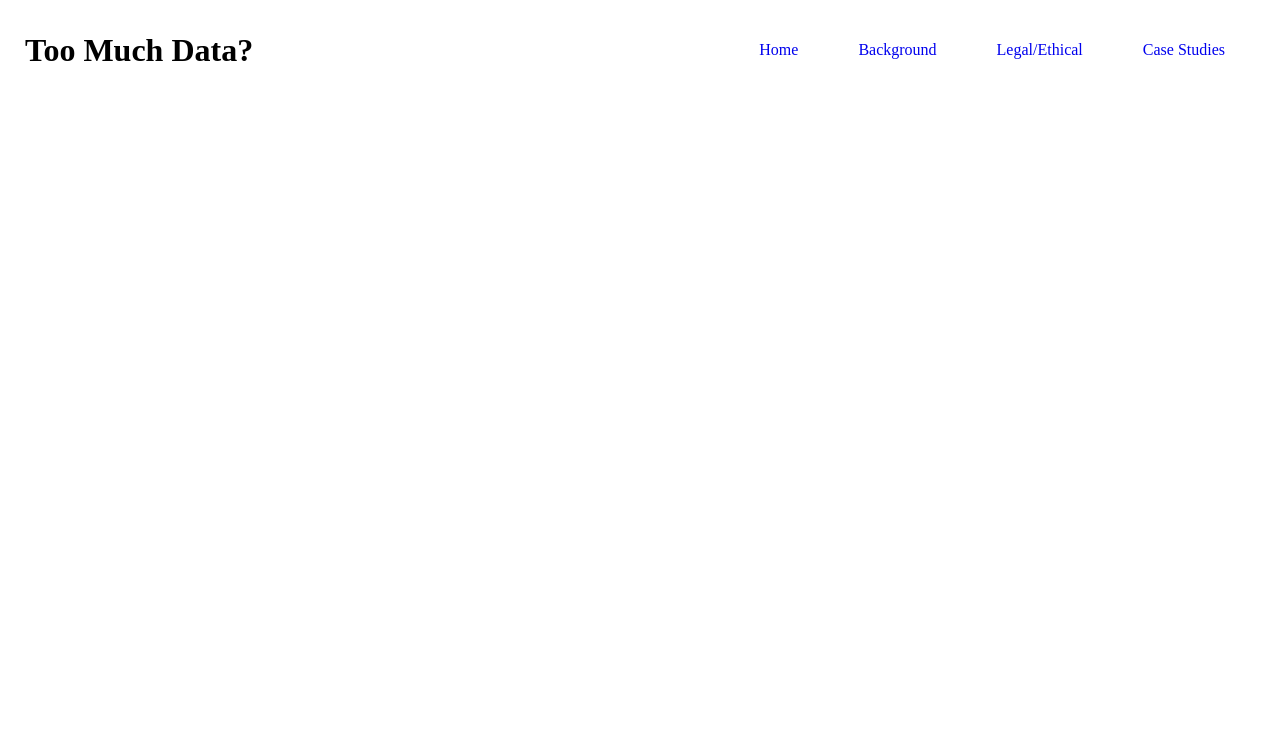
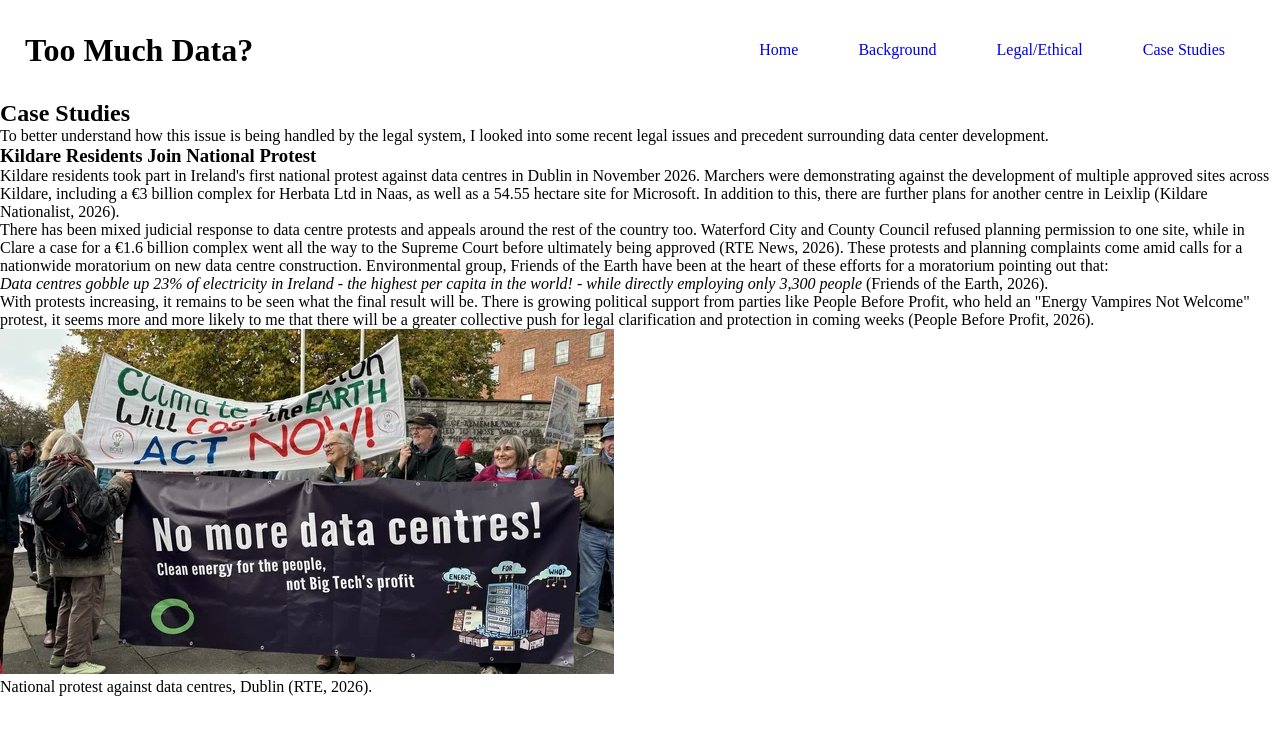
Before and after one commit to chealy90/legal_ethical_ca2, a PHP site: page /case_studies.php in a window 1280 px wide. Shown: the top 735 px of the page. Run offline with PHP 8.4, Linux system fonts and the light colour scheme.

Commit message:
feat: Finish first case study

```diff
--- a/case_studies.php
+++ b/case_studies.php
@@ -11,7 +11,29 @@
     <?php
         include_once("header.php")
     ?>
+    <h2>Case Studies</h2>
+    <p>To better understand how this issue is being handled by the legal system, I looked into some recent legal issues and precedent surrounding data center development.</p>
+    <section>
+        <div>
+            <h3>Kildare Residents Join National Protest</h3>
+            <p>
+                Kildare residents took part in Ireland's first national protest against data centres in Dublin in November 2026. Marchers were demonstrating against the development of multiple approved sites across Kildare, including a €3 billion complex for Herbata Ltd in Naas, as well as a 54.55 hectare site for Microsoft. In addition to this, there are further plans for another centre in Leixlip (Kildare Nationalist, 2026).
+            </p>
+            <p>
+                There has been mixed judicial response to data centre protests and appeals around the rest of the country too. Waterford City and County Council refused planning permission to one site, while in Clare a case for a €1.6 billion complex went all the way to the Supreme Court before ultimately being approved (RTE News, 2026). These protests and planning complaints come amid calls for a nationwide moratorium on new data centre construction.
+                Environmental group, Friends of the Earth have been at the heart of these efforts for a moratorium pointing out that:
+            </p>
+            <p><i>Data centres gobble up 23% of electricity in Ireland - the highest per capita in the world! - while directly employing only 3,300 people </i>(Friends of the Earth, 2026).</p>
+            <p>With protests increasing, it remains to be seen what the final result will be. There is growing political support from parties like People Before Profit, who held an "Energy Vampires Not Welcome" protest, it seems more and more likely to me that there will be a greater collective push for legal clarification and protection in coming weeks (People Before Profit, 2026).</p>
+        <div>
+        <figure>
+            <img src="img/dublin_protest_rte.webp"/>
+            <figcaption>National protest against data centres, Dublin (RTE, 2026).</figcaption>
+        </figure>
+    </section>
 
+    <section>
+    </section>
 
 </body>
 </html>
--- a/header.php
+++ b/header.php
@@ -8,7 +8,7 @@
             <li><a href="index.php">Home</a></li>
             <li><a href="background.php">Background</a></li>
             <li><a href="legal_ethical.php">Legal/Ethical</a></li>
-            <li><a href="#case_studies">Case Studies</a></li>
+            <li><a href="case_studies.php">Case Studies</a></li>
         <ul>
     </nav>
 </header>
```
Also changed, not shown: img/dublin_protest_rte.webp (added).
